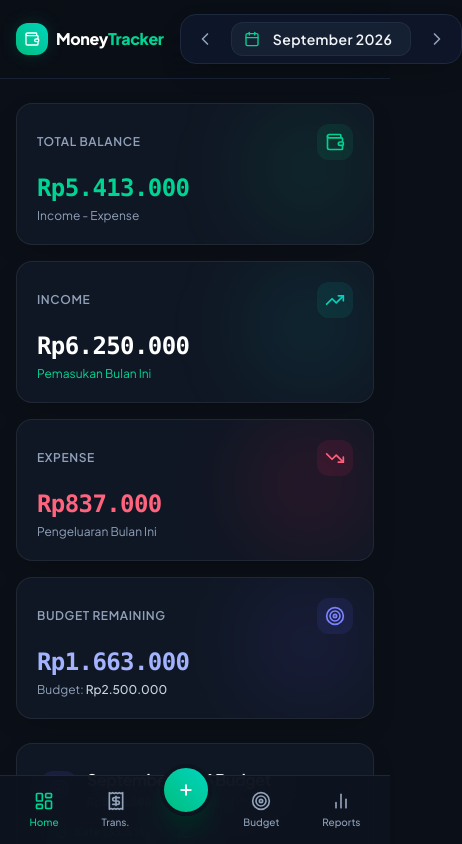
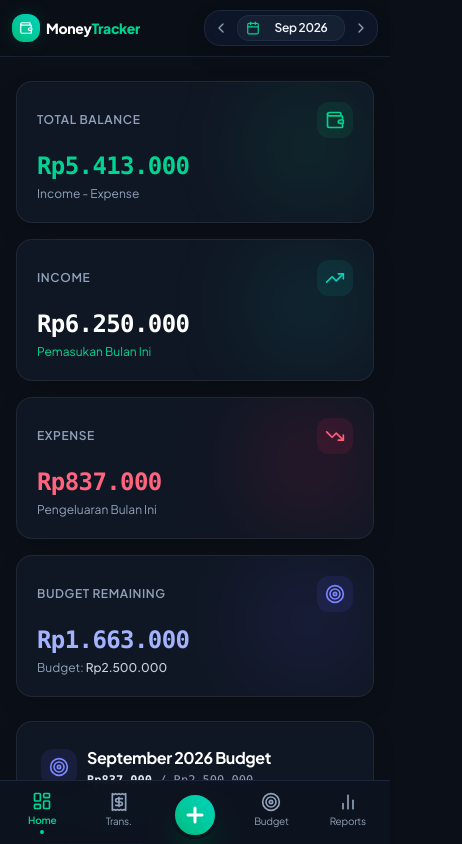
Before and after one commit to Dfaalt/MoneyTracker, a React (Vite) app: page / in a window 390 px wide. Both pictures are taken after a click on the button "Explore as Demo User (Instant)". Shown: the top 844 px of the page, 462 px wide, since content can reach past the window. Built offline with nearby package versions, Linux system fonts and the light colour scheme; no server answers.

Commit message:
feat: implement utility functions, month selector component, and mobile navigation layout for money tracker dashboard

```diff
--- a/src/components/dashboard/MonthSelector.tsx
+++ b/src/components/dashboard/MonthSelector.tsx
@@ -21,19 +21,20 @@ export const MonthSelector: React.FC = () => {
   };
 
   return (
-    <div className="flex items-center gap-2 bg-slate-900/90 border border-slate-800 rounded-2xl p-1.5 shadow-card backdrop-blur-md">
+    <div className="flex items-center gap-1 sm:gap-2 bg-slate-900/90 border border-slate-800 rounded-2xl p-1 sm:p-1.5 shadow-card backdrop-blur-md shrink-0">
       <button
         onClick={handlePrev}
-        className="p-2 rounded-xl text-slate-400 hover:text-white hover:bg-slate-800 transition-colors"
+        className="p-1 sm:p-2 rounded-xl text-slate-400 hover:text-white hover:bg-slate-800 transition-colors"
         title="Bulan Sebelumnya"
       >
-        <ChevronLeft className="w-5 h-5" />
+        <ChevronLeft className="w-4 h-4 sm:w-5 sm:h-5" />
       </button>
 
-      <div className="relative flex items-center gap-2 px-3 py-1.5 rounded-xl bg-slate-800/60 border border-slate-700/40 text-slate-100">
-        <Calendar className="w-4 h-4 text-emerald-400" />
-        <span className="text-sm font-semibold tracking-wide min-w-[130px] text-center select-none">
-          {formatMonthYear(selectedMonth)}
+      <div className="relative flex items-center gap-1.5 sm:gap-2 px-2 sm:px-3 py-1 sm:py-1.5 rounded-xl bg-slate-800/60 border border-slate-700/40 text-slate-100">
+        <Calendar className="w-3.5 h-3.5 sm:w-4 sm:h-4 text-emerald-400 shrink-0" />
+        <span className="text-xs sm:text-sm font-semibold tracking-tight sm:tracking-wide min-w-[70px] sm:min-w-[130px] text-center select-none whitespace-nowrap">
+          <span className="sm:hidden">{formatMonthYear(selectedMonth, true)}</span>
+          <span className="hidden sm:inline">{formatMonthYear(selectedMonth, false)}</span>
         </span>
         <input
           type="month"
@@ -46,10 +47,10 @@ export const MonthSelector: React.FC = () => {
 
       <button
         onClick={handleNext}
-        className="p-2 rounded-xl text-slate-400 hover:text-white hover:bg-slate-800 transition-colors"
+        className="p-1 sm:p-2 rounded-xl text-slate-400 hover:text-white hover:bg-slate-800 transition-colors"
         title="Bulan Berikutnya"
       >
-        <ChevronRight className="w-5 h-5" />
+        <ChevronRight className="w-4 h-4 sm:w-5 sm:h-5" />
       </button>
     </div>
   );
--- a/src/components/layout/BottomNav.tsx
+++ b/src/components/layout/BottomNav.tsx
@@ -12,61 +12,73 @@ export const BottomNav: React.FC<BottomNavProps> = ({ activePage, onNavigate })
   const { setIsAddModalOpen } = useFinance();
 
   return (
-    <nav className="fixed bottom-0 left-0 right-0 z-40 lg:hidden bg-[#0D131F]/95 border-t border-slate-800/90 backdrop-blur-xl px-2 py-2 safe-area-pb">
-      <div className="flex items-center justify-around relative">
-        {/* Home / Dashboard */}
+    <nav className="fixed bottom-0 left-0 right-0 z-40 lg:hidden bg-[#0D131F]/95 border-t border-slate-800/90 backdrop-blur-xl px-1 pt-1.5 pb-2.5">
+      <div className="grid grid-cols-5 items-center w-full max-w-md mx-auto relative">
+        {/* 1. Home / Dashboard */}
         <button
           onClick={() => onNavigate('dashboard')}
-          className={`flex flex-col items-center gap-1 py-1 px-3 rounded-xl transition-all ${
-            activePage === 'dashboard' ? 'text-emerald-400' : 'text-slate-400 hover:text-slate-200'
+          className={`flex flex-col items-center justify-center gap-0.5 py-1 px-1 rounded-xl transition-all ${
+            activePage === 'dashboard' ? 'text-emerald-400 font-semibold' : 'text-slate-400 hover:text-slate-200'
           }`}
         >
           <LayoutDashboard className="w-5 h-5" />
-          <span className="text-[10px] font-medium">Home</span>
+          <span className="text-[10px] tracking-tight">Home</span>
+          {activePage === 'dashboard' && (
+            <span className="w-1 h-1 rounded-full bg-emerald-400 -mb-1" />
+          )}
         </button>
 
-        {/* Transactions */}
+        {/* 2. Transactions */}
         <button
           onClick={() => onNavigate('transactions')}
-          className={`flex flex-col items-center gap-1 py-1 px-3 rounded-xl transition-all ${
-            activePage === 'transactions' ? 'text-emerald-400' : 'text-slate-400 hover:text-slate-200'
+          className={`flex flex-col items-center justify-center gap-0.5 py-1 px-1 rounded-xl transition-all ${
+            activePage === 'transactions' ? 'text-emerald-400 font-semibold' : 'text-slate-400 hover:text-slate-200'
           }`}
         >
           <Receipt className="w-5 h-5" />
-          <span className="text-[10px] font-medium">Trans.</span>
+          <span className="text-[10px] tracking-tight">Trans.</span>
+          {activePage === 'transactions' && (
+            <span className="w-1 h-1 rounded-full bg-emerald-400 -mb-1" />
+          )}
         </button>
 
-        {/* Floating Action Button (PRD Section 8.4 & 14) */}
-        <div className="relative -top-5">
+        {/* 3. Floating Action Button (+) */}
+        <div className="flex items-center justify-center relative">
           <button
             onClick={() => setIsAddModalOpen(true)}
-            className="w-13 h-13 p-3.5 rounded-full bg-gradient-to-tr from-emerald-500 to-teal-400 text-white shadow-xl shadow-emerald-950/80 border-4 border-[#0D131F] flex items-center justify-center hover:scale-110 active:scale-95 transition-all"
-            title="Quick Add Transaction"
+            className="w-12 h-12 rounded-full bg-gradient-to-tr from-emerald-500 to-teal-400 text-white shadow-xl shadow-emerald-950/80 border-4 border-[#0D131F] flex items-center justify-center absolute -top-5 hover:scale-105 active:scale-95 transition-all"
+            title="Tambah Transaksi"
           >
             <Plus className="w-6 h-6 stroke-[3]" />
           </button>
         </div>
 
-        {/* Budget */}
+        {/* 4. Budget */}
         <button
           onClick={() => onNavigate('budget')}
-          className={`flex flex-col items-center gap-1 py-1 px-3 rounded-xl transition-all ${
-            activePage === 'budget' ? 'text-emerald-400' : 'text-slate-400 hover:text-slate-200'
+          className={`flex flex-col items-center justify-center gap-0.5 py-1 px-1 rounded-xl transition-all ${
+            activePage === 'budget' ? 'text-emerald-400 font-semibold' : 'text-slate-400 hover:text-slate-200'
           }`}
         >
           <Target className="w-5 h-5" />
-          <span className="text-[10px] font-medium">Budget</span>
+          <span className="text-[10px] tracking-tight">Budget</span>
+          {activePage === 'budget' && (
+            <span className="w-1 h-1 rounded-full bg-emerald-400 -mb-1" />
+          )}
         </button>
 
-        {/* Reports */}
+        {/* 5. Reports */}
         <button
           onClick={() => onNavigate('reports')}
-          className={`flex flex-col items-center gap-1 py-1 px-3 rounded-xl transition-all ${
-            activePage === 'reports' ? 'text-emerald-400' : 'text-slate-400 hover:text-slate-200'
+          className={`flex flex-col items-center justify-center gap-0.5 py-1 px-1 rounded-xl transition-all ${
+            activePage === 'reports' ? 'text-emerald-400 font-semibold' : 'text-slate-400 hover:text-slate-200'
           }`}
         >
           <BarChart2 className="w-5 h-5" />
-          <span className="text-[10px] font-medium">Reports</span>
+          <span className="text-[10px] tracking-tight">Reports</span>
+          {activePage === 'reports' && (
+            <span className="w-1 h-1 rounded-full bg-emerald-400 -mb-1" />
+          )}
         </button>
       </div>
     </nav>
--- a/src/components/layout/Header.tsx
+++ b/src/components/layout/Header.tsx
@@ -9,14 +9,14 @@ export const Header: React.FC = () => {
   const { isDemo } = useAuth();
 
   return (
-    <header className="sticky top-0 z-20 bg-[#0B0F17]/80 backdrop-blur-xl border-b border-slate-800/80 px-4 sm:px-8 py-3.5 flex items-center justify-between gap-4">
+    <header className="sticky top-0 z-20 bg-[#0B0F17]/80 backdrop-blur-xl border-b border-slate-800/80 px-3 sm:px-8 py-2.5 sm:py-3.5 flex items-center justify-between gap-2 sm:gap-4">
       {/* Mobile Brand / Page Indicator */}
-      <div className="flex items-center gap-3">
-        <div className="lg:hidden flex items-center gap-2">
-          <div className="w-8 h-8 rounded-xl bg-gradient-to-tr from-emerald-500 to-teal-400 flex items-center justify-center text-white shadow-glow-emerald">
-            <Wallet className="w-4 h-4" />
+      <div className="flex items-center gap-2 sm:gap-3 shrink-0 min-w-0">
+        <div className="lg:hidden flex items-center gap-1.5 sm:gap-2">
+          <div className="w-7 h-7 sm:w-8 sm:h-8 rounded-xl bg-gradient-to-tr from-emerald-500 to-teal-400 flex items-center justify-center text-white shadow-glow-emerald shrink-0">
+            <Wallet className="w-3.5 h-3.5 sm:w-4 sm:h-4" />
           </div>
-          <span className="font-extrabold text-white text-base tracking-tight">
+          <span className="font-extrabold text-white text-sm sm:text-base tracking-tight truncate">
             Money<span className="text-emerald-400">Tracker</span>
           </span>
         </div>
@@ -33,7 +33,7 @@ export const Header: React.FC = () => {
       </div>
 
       {/* Month Selector in Header */}
-      <div className="flex items-center gap-3">
+      <div className="flex items-center gap-2 sm:gap-3 shrink-0">
         <MonthSelector />
 
         {/* Desktop Quick Add Button (PRD Section 8.4) */}
--- a/src/lib/utils.ts
+++ b/src/lib/utils.ts
@@ -60,16 +60,21 @@ export function formatDate(dateString: string, format: 'short' | 'medium' | 'ful
 }
 
 /**
- * Format 'YYYY-MM' to readable month name and year e.g. "August 2026"
+ * Format 'YYYY-MM' to readable month name and year e.g. "August 2026" or "Aug 2026"
  */
-export function formatMonthYear(monthStr: string): string {
+export function formatMonthYear(monthStr: string, short: boolean = false): string {
   if (!monthStr) return '';
   const [year, month] = monthStr.split('-').map(Number);
   const monthsFull = [
     'January', 'February', 'March', 'April', 'May', 'June',
     'July', 'August', 'September', 'October', 'November', 'December'
   ];
-  return `${monthsFull[(month - 1) || 0]} ${year || 2026}`;
+  const monthsShort = [
+    'Jan', 'Feb', 'Mar', 'Apr', 'May', 'Jun',
+    'Jul', 'Aug', 'Sep', 'Oct', 'Nov', 'Dec'
+  ];
+  const list = short ? monthsShort : monthsFull;
+  return `${list[(month - 1) || 0]} ${year || 2026}`;
 }
 
 /**
```
